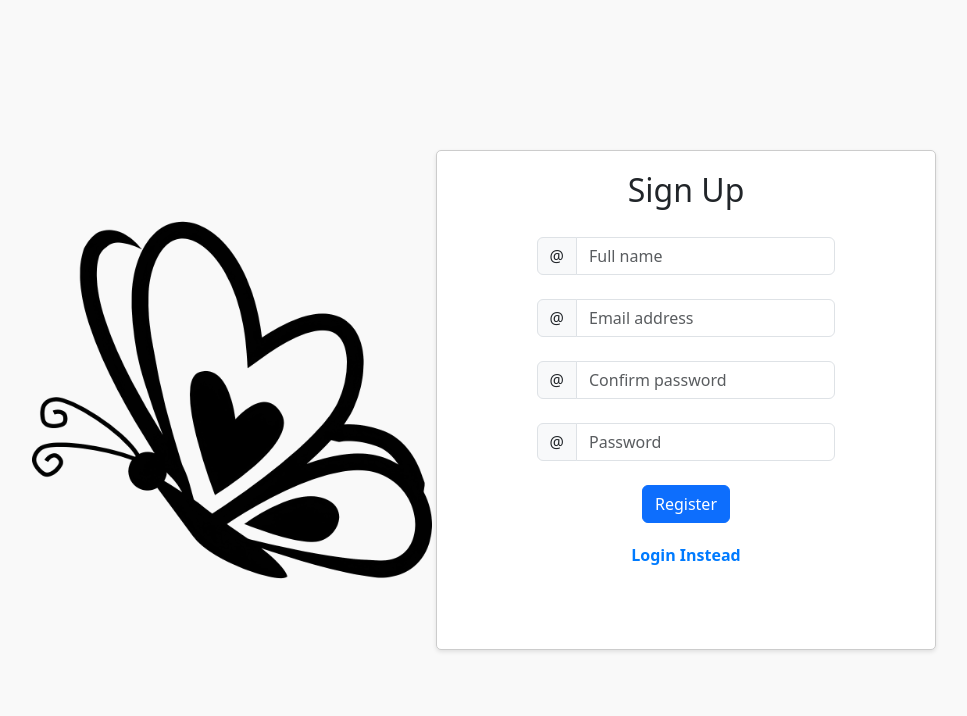
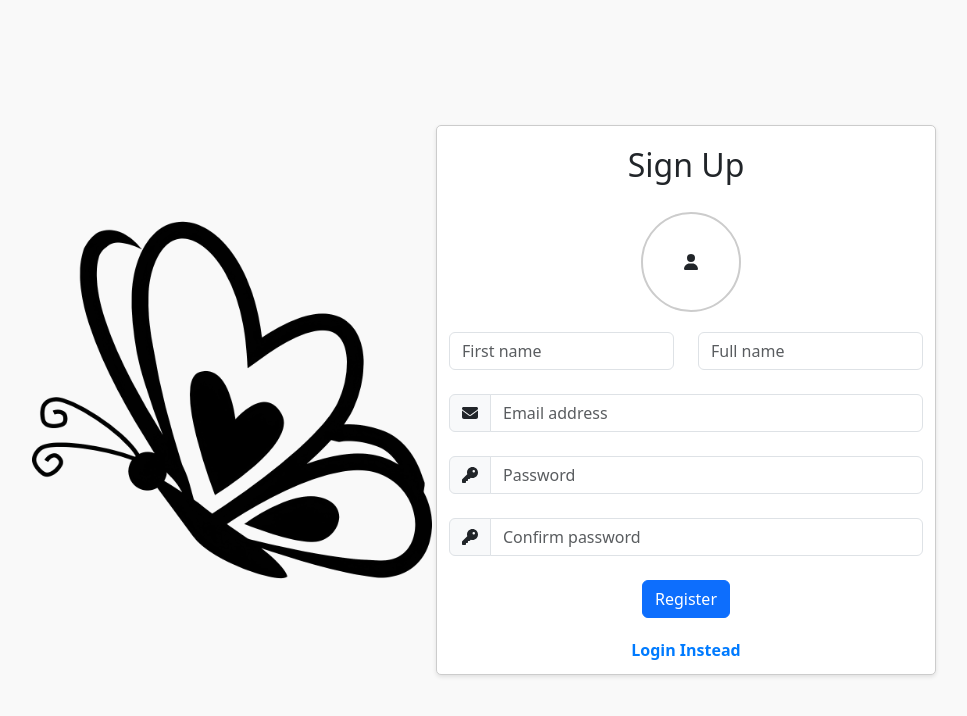
Before and after one commit to m-montefalcon/MeiMoreIs-Frontend, a React (Vite) app: page /register in a window 1280 px wide. Shown: the top 716 px of the page, without its empty margins (88-1055 px from the left). Built offline with nearby package versions, Linux system fonts and the light colour scheme.

Commit message:
added FA and avatar file upload

```diff
--- a/src/components/InputComponent.jsx
+++ b/src/components/InputComponent.jsx
@@ -5,17 +5,10 @@ import { Form, Button, InputGroup, FormControl } from "react-bootstrap";
 const InputComponent = (props) => {
   return (
     <>
-      <div
-        style={{
-          display: "flex",
-          justifyContent: "center",
-          alignItems: "center",
-          width: "60%",
-          margin: "0 auto", // Centers the div horizontally within its container
-        }}
-      >
       <InputGroup className="mb-4">
-          <InputGroup.Text id="basic-addon1">@</InputGroup.Text>
+        {props.logo && (
+          <InputGroup.Text id="basic-addon1">{props.logo}</InputGroup.Text>
+        )}
         <FormControl
           type={props.type}
           placeholder={props.placeHolder}
@@ -24,7 +17,6 @@ const InputComponent = (props) => {
           required
         />
       </InputGroup>
-      </div>
     </>
   );
 };
--- a/src/components/home_components/NavBarComponent.jsx
+++ b/src/components/home_components/NavBarComponent.jsx
@@ -40,6 +40,7 @@ const NavBarComponent = () => {
               }
               id="basic-nav-dropdown"
             >
+              <NavDropdown.Item>My Profile</NavDropdown.Item>
               <NavDropdown.Item href="/login">Logout</NavDropdown.Item>
             </NavDropdown>
           </Nav>
--- a/src/pages/LoginPage.jsx
+++ b/src/pages/LoginPage.jsx
@@ -5,6 +5,9 @@ import Hyperlink from "../components/Hyperlink";
 import { useNavigate } from "react-router-dom";
 import { Form, InputGroup, FormControl } from "react-bootstrap";
 import ButtonComponent from "../components/ButtonComponent";
+import { Row, Container, Col } from "react-bootstrap";
+import { FontAwesomeIcon } from "@fortawesome/react-fontawesome";
+import { faKey, faEnvelope } from "@fortawesome/free-solid-svg-icons";
 const LoginPage = () => {
   const navigateTo = useNavigate();
 
@@ -24,12 +27,22 @@ const LoginPage = () => {
         />
         <div className="login-container">
           <h2 className="h2">Login</h2>
-          <Form onSubmit={onSubmitHandler}>
-            <Input type="text" placeHolder="Username" />
-            <Input type="password" placeHolder="Password" />
-            <ButtonComponent text="Login" />
-            <Hyperlink text="Register Instead" link="/register" />
-          </Form>
+          <Container>
+            <Form onSubmit={onSubmitHandler}>
+              <Input
+                type="text"
+                placeHolder="Username"
+                logo=<FontAwesomeIcon icon={faEnvelope} />
+              />
+              <Input
+                type="password"
+                placeHolder="Password"
+                logo=<FontAwesomeIcon icon={faKey} />
+              />
+              <ButtonComponent text="Login" />
+              <Hyperlink text="Register Instead" link="/register" />
+            </Form>
+          </Container>
         </div>
       </div>
     </>
--- a/src/pages/RegisterPage.jsx
+++ b/src/pages/RegisterPage.jsx
@@ -1,16 +1,35 @@
 import { useNavigate } from "react-router-dom";
-import React from "react";
+import React, { useState } from "react";
 import Input from "../components/InputComponent";
 import Button from "../components/ButtonComponent";
 import Hyperlink from "../components/Hyperlink";
+import { Row, Container, Col } from "react-bootstrap";
+import { FontAwesomeIcon } from "@fortawesome/react-fontawesome";
+import { faEnvelope } from "@fortawesome/free-solid-svg-icons";
+import { faKey, faUser } from "@fortawesome/free-solid-svg-icons";
 import "../styles/Register.css";
+import { InputGroup, FormControl } from "react-bootstrap";
 const RegisterPage = () => {
+  const [avatar, setAvatar] = useState(null);
+  const [isAvatarSelected, setIsAvatarSelected] = useState(false);
+
+  const handleAvatarClick = () => {
+    document.getElementById("avatar-input").click(); // Ensure this element exists
+  };
+
+  const handleAvatarChange = (event) => {
+    const selectedFile = event.target.files[0];
+    setAvatar(URL.createObjectURL(selectedFile));
+    setIsAvatarSelected(true);
+  };
+
   const navigateTo = useNavigate();
 
   const onClickFunction = () => {
     console.log("href");
     navigateTo("/login");
   };
+
   return (
     <>
       <div className="main-container">
@@ -19,15 +38,85 @@ const RegisterPage = () => {
           src="../src/assets/butterfly.png"
           alt="Butterfly"
         />
+
         <div className="register-container">
           <h2 className="h2">Sign Up</h2>
+
           <form>
-            <Input type="text" placeHolder="Full name" />
-            <Input type="email" placeHolder="Email address" />
-            <Input type="password" placeHolder="Confirm password" />
-            <Input type="password" placeHolder="Password" />
-            <Button text="Register" clickFunction={onClickFunction} />
-            <Hyperlink text="Login Instead" link="/login" />
+            <Container>
+              <Row className="justify-content-center">
+                <Col xs={12} className="text-center" style={{ width: "23%" }}>
+                  <div
+                    className="avatar-container"
+                    style={{ padding: "0px" }}
+                    onClick={handleAvatarClick}
+                  >
+                    <div
+                      className="avatar"
+                      style={{
+                        display: "flex",
+                        alignItems: "center",
+                        justifyContent: "center",
+                        marginBottom: "20px",
+                        width: "100px",
+                        height: "100px",
+                        borderRadius: "50%",
+                        border: "2px solid #ccc",
+                        cursor: "pointer",
+                      }}
+                    >
+                      {isAvatarSelected ? (
+                        <img
+                          src={avatar}
+                          alt="Selected Avatar"
+                          style={{
+                            width: "100%",
+                            height: "100%",
+                            objectFit: "cover",
+                            borderRadius: "50%",
+                          }}
+                        />
+                      ) : (
+                        <FontAwesomeIcon icon={faUser} />
+                      )}
+                    </div>
+                  </div>
+                  <input
+                    type="file"
+                    accept="image/*"
+                    onChange={handleAvatarChange}
+                    style={{ display: "none" }}
+                    id="avatar-input"
+                  />
+                </Col>
+              </Row>
+              <Row>
+                <Col xs={6}>
+                  <Input type="text" placeHolder="First name" />
+                </Col>
+                <Col xs={6}>
+                  <Input type="text" placeHolder="Full name" />
+                </Col>
+              </Row>
+              <Input
+                type="email"
+                placeHolder="Email address"
+                logo={<FontAwesomeIcon icon={faEnvelope} />}
+              />
+
+              <Input
+                type="password"
+                placeHolder="Password"
+                logo={<FontAwesomeIcon icon={faKey} />}
+              />
+              <Input
+                type="password"
+                placeHolder="Confirm password"
+                logo={<FontAwesomeIcon icon={faKey} />}
+              />
+              <Button text="Register" clickFunction={onClickFunction} />
+              <Hyperlink text="Login Instead" link="/login" />
+            </Container>
           </form>
         </div>
       </div>
--- a/src/styles/Register.css
+++ b/src/styles/Register.css
@@ -4,7 +4,7 @@
   right: 20%; /* Adjust the right distance as needed */
   transform: translateY(-50%);
   width: 500px; /* Increase the width as needed */
-  height: 500px; /* Increase the height as needed */
+  height: 550px; /* Increase the height as needed */
   border: 1px solid #ccc;
   background-color: #fff;
   border-radius: 5px;
```
Lines whose indentation alone changed are shown as unchanged.
